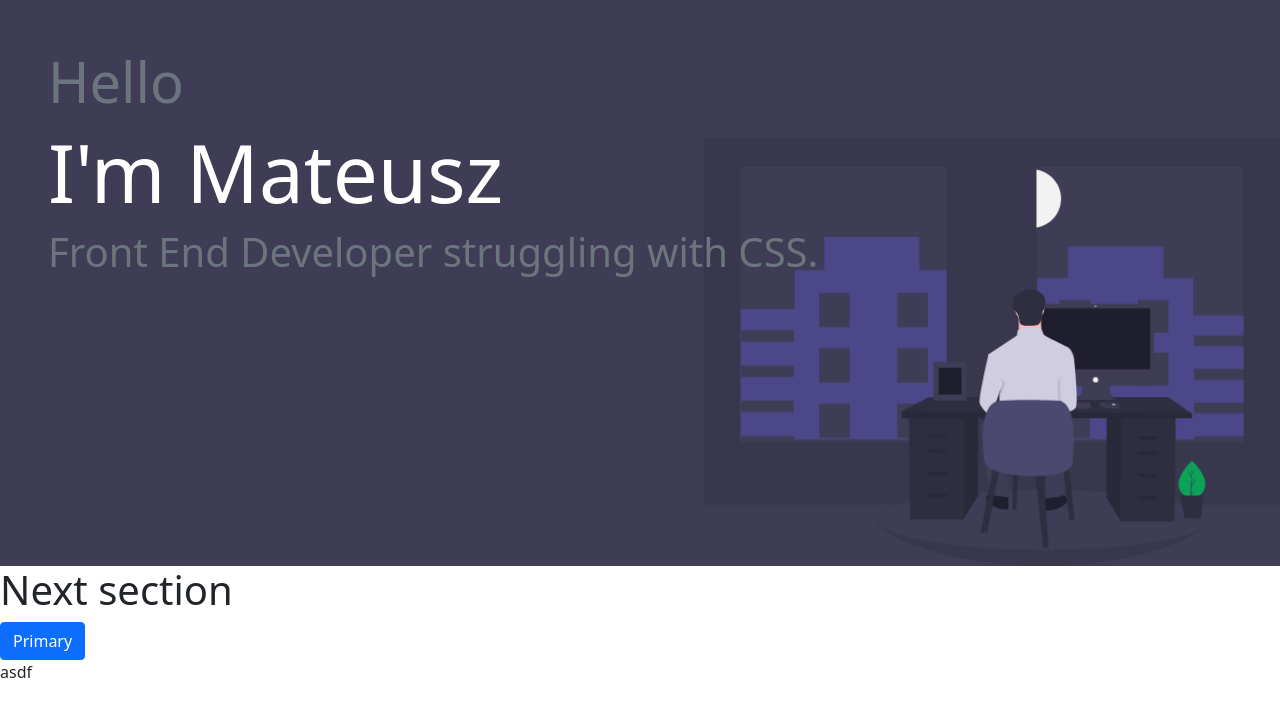
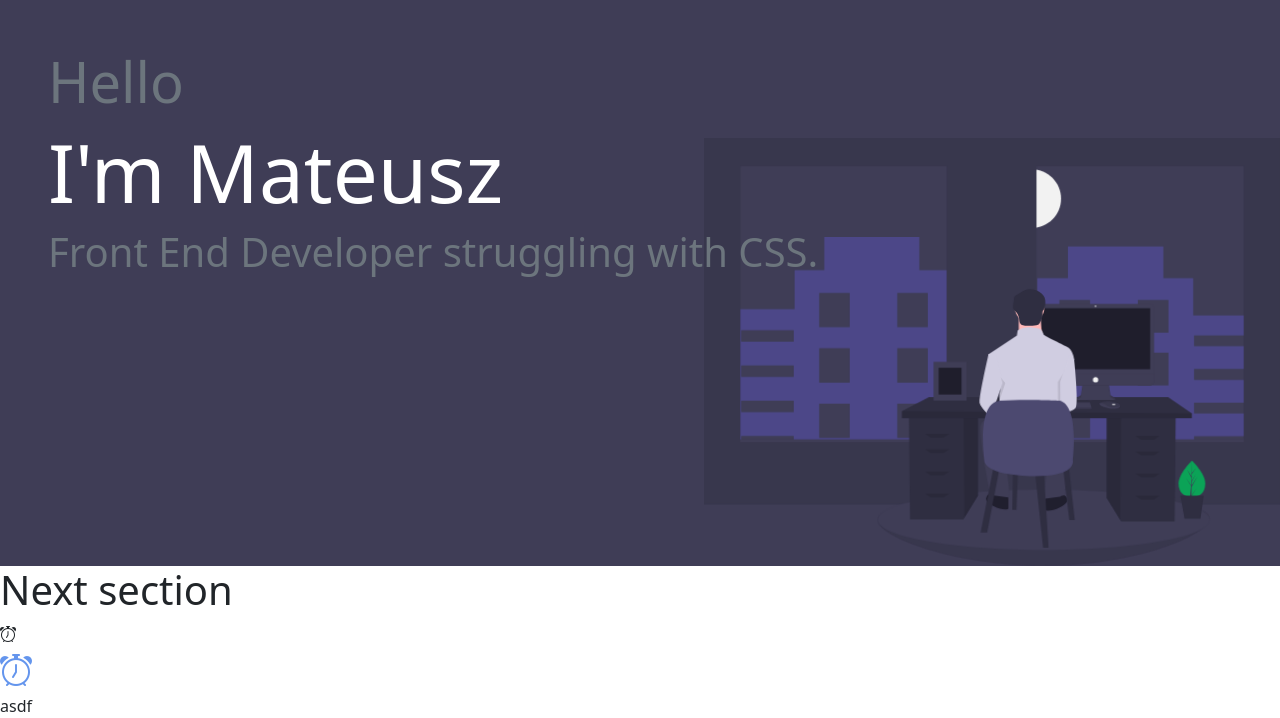
Before and after one commit to ragtam/mgk, a Svelte app: page / in a window 1280 px wide. Shown: the part 234-952 px from the top of the page. Built offline with nearby package versions, Linux system fonts and the light colour scheme.

Commit message:
fonts installed, bootstrap icons fix

```diff
--- a/package.json
+++ b/package.json
@@ -11,6 +11,7 @@
     "@rollup/plugin-commonjs": "^17.0.0",
     "@rollup/plugin-node-resolve": "^11.0.0",
     "rollup": "^2.3.4",
+    "rollup-plugin-copy": "^3.4.0",
     "rollup-plugin-css-only": "^3.1.0",
     "rollup-plugin-livereload": "^2.0.0",
     "rollup-plugin-svelte": "^7.0.0",
--- a/rollup.config.js
+++ b/rollup.config.js
@@ -4,6 +4,7 @@ import resolve from '@rollup/plugin-node-resolve';
 import livereload from 'rollup-plugin-livereload';
 import { terser } from 'rollup-plugin-terser';
 import css from 'rollup-plugin-css-only';
+import copy from 'rollup-plugin-copy'
 
 const production = !process.env.ROLLUP_WATCH;
 
@@ -47,6 +48,13 @@ export default {
 		// a separate file - better for performance
 		css({ output: 'bundle.css' }),
 
+		copy({
+			targets: [
+			  { src: './node_modules/bootstrap-icons/font/fonts/bootstrap-icons.woff', dest: 'public/build/fonts' },
+			  { src: './node_modules/bootstrap-icons/font/fonts/bootstrap-icons.woff2', dest: 'public/build/fonts' },
+			]
+		  }),
+
 		// If you have external dependencies installed from
 		// npm, you'll most likely need these plugins. In
 		// some cases you'll need additional configuration -
--- a/src/App.svelte
+++ b/src/App.svelte
@@ -1,12 +1,17 @@
 <script>
 	import Home from './home-screen/Home.svelte';
 	import '../node_modules/bootstrap/dist/css/bootstrap.min.css';
+	import '../node_modules/bootstrap-icons/font/bootstrap-icons.css';
 </script>
 
 <div class="overflow-x-hidden">
 	<Home />
 	<h1>Next section</h1>
-	<button type="button" class="btn btn-primary">Primary</button>
+	<div class="row">
+		<i class="bi-alarm" />
+		<i class="bi-alarm" style="font-size: 2rem; color: cornflowerblue;" />
+	</div>
+
 	<div style="height: 1000px">asdf</div>
 	<p>Visit the <a href="https://svelte.dev/tutorial">Svelte tutorial</a> to learn how to build Svelte apps.</p>
 </div>
```
Also changed, not shown: public/assets/icons/mouse.svg (deleted), 1 other file (tests, documents, lock files or other folders).
